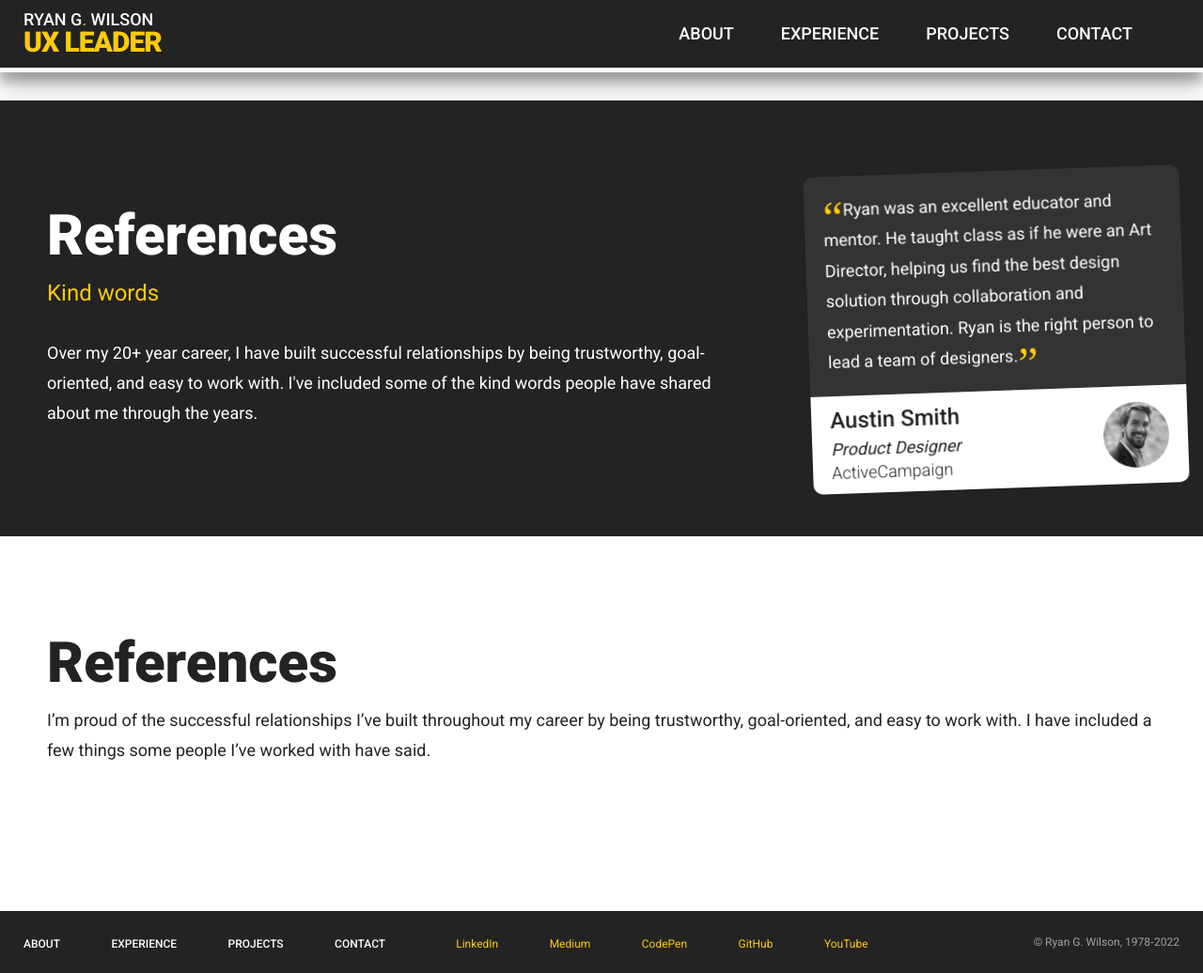
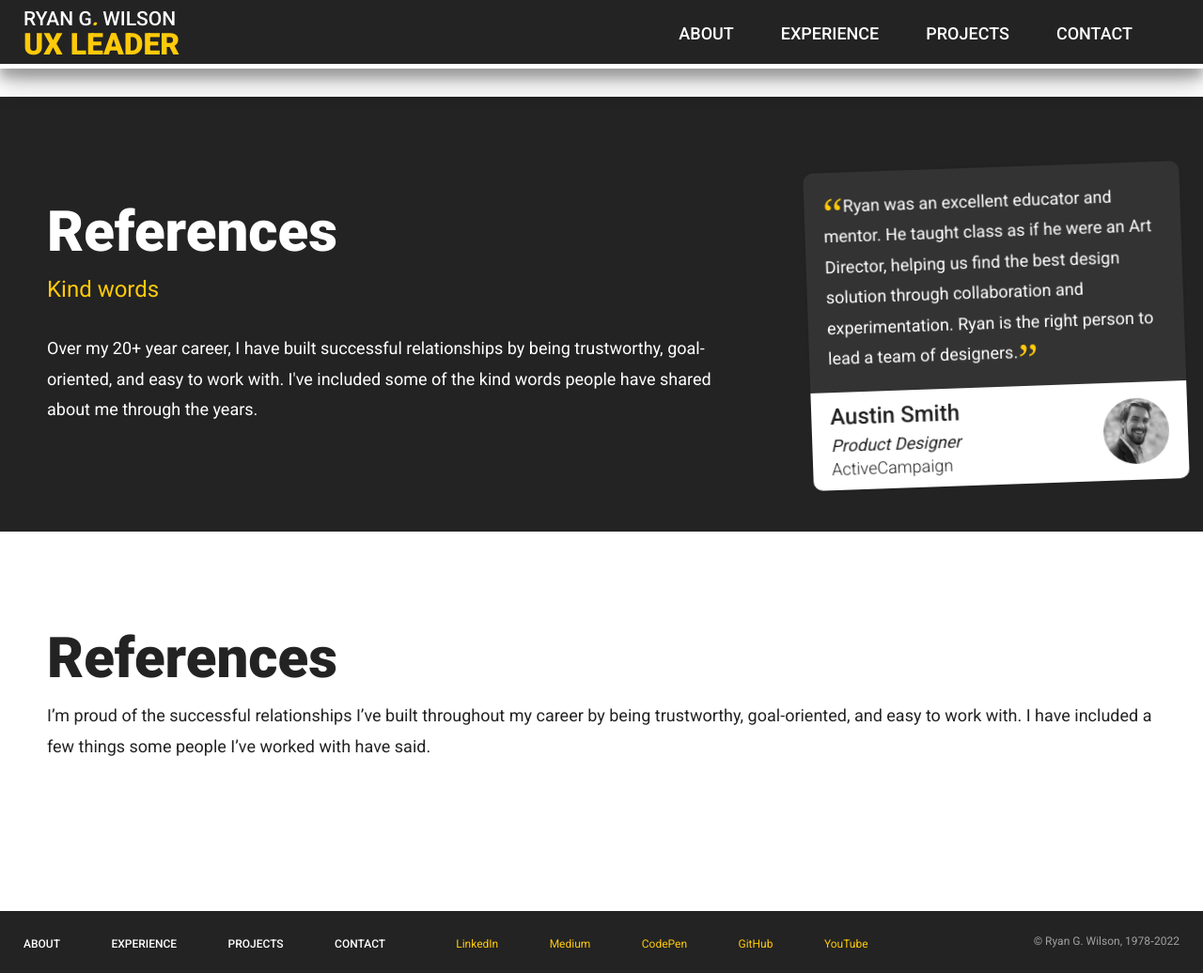
Before and after one commit to ryangwilson/ryangwilson.github.io, a Jekyll site: the page built from references.md, in a window 1280 px wide and 1036 px high. Shown: the whole window at 94% size. Built offline with Jekyll 4.4.1, drawn with Linux system fonts in a browser that asks for light colours; some web fonts are replaced.

Commit message:
adjustment to branding

```diff
--- a/_sass/global-variables.scss
+++ b/_sass/global-variables.scss
@@ -149,7 +149,7 @@
 $type-code: 'PT Mono', monospace;
 
 // ** ALL TYPE SIZING ---------------------------------------------------
-$h1-font-size: 30px;
+$h1-font-size: 32px;
 $h2-font-size: 60px;
 $h3-font-size: 48px;
 $h4-font-size: 36px;
@@ -173,15 +173,17 @@
     color: $primary-00;
     text-transform: uppercase;
     line-height: 1;
-    letter-spacing: -1px;
+    letter-spacing: 0;
     span {
         display: block;
         color: $white-00;
-        font-size: $body-font-size;
+        font-size: $h6-font-size;
         font-weight: $type-main-bold;
         letter-spacing: 0;
         i {
             color: $primary-00;
+            font-size: $h6-font-size;
+            font-weight: $type-main-black;
         }
     }
 }
--- a/_sass/pon-structure.scss
+++ b/_sass/pon-structure.scss
@@ -52,7 +52,7 @@
   align-items: center;
   justify-content: space-between;
   background-color: $black-00;
-  padding: $scale-2 $scale-5;
+  padding: $scale-2 $scale-5 $scale-1;
   border-bottom: $scale-1 solid $white-00;
   box-shadow: $elevation-high;
   z-index: 99;
```
Also changed, not shown: 5 other files.
